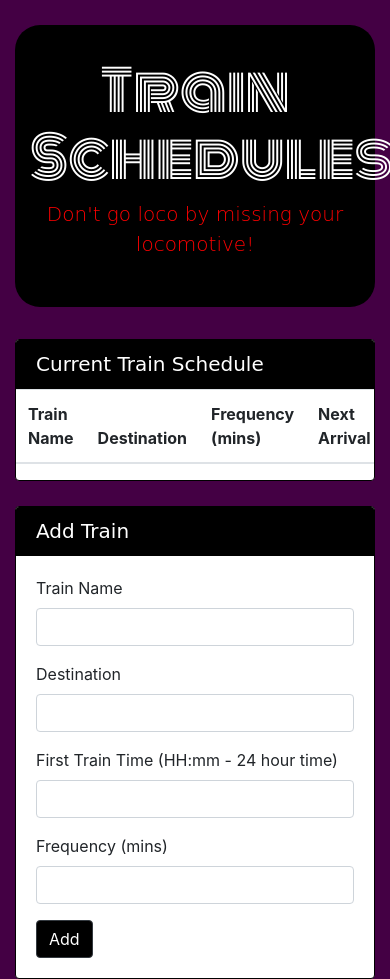
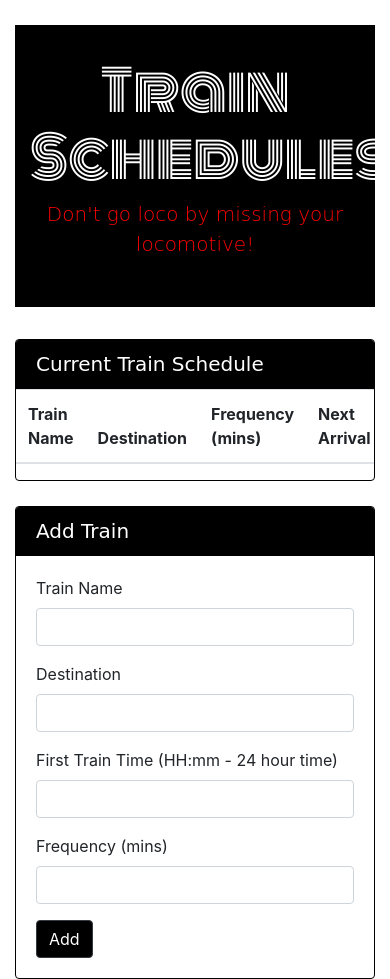
Before and after one commit to easteinman/TrainScheduler, a plain HTML site: page index.html in a window 390 px wide. Drawn offline with nearby package versions, Linux system fonts and the light colour scheme; no server answers; a web font is replaced by a local one.

Commit message:
Testing on mobile again. Deleted from CSS I overrode.

```diff
--- a/assets/css/trainscheduler.css
+++ b/assets/css/trainscheduler.css
@@ -1,7 +1,3 @@
-body {
-	background-color: #440044 !important;
-}
-
 /* Main Heading in the Jumbotron */
 h1 {
 	font-family: 'Monoton', cursive !important;
@@ -30,7 +26,6 @@ h5 {
 	margin: 25px auto 25px auto;
 	background-color: #000 !important;
 	color: #fff;
-	border-radius: 25px !important;
 }
 
 .card-header {
```
